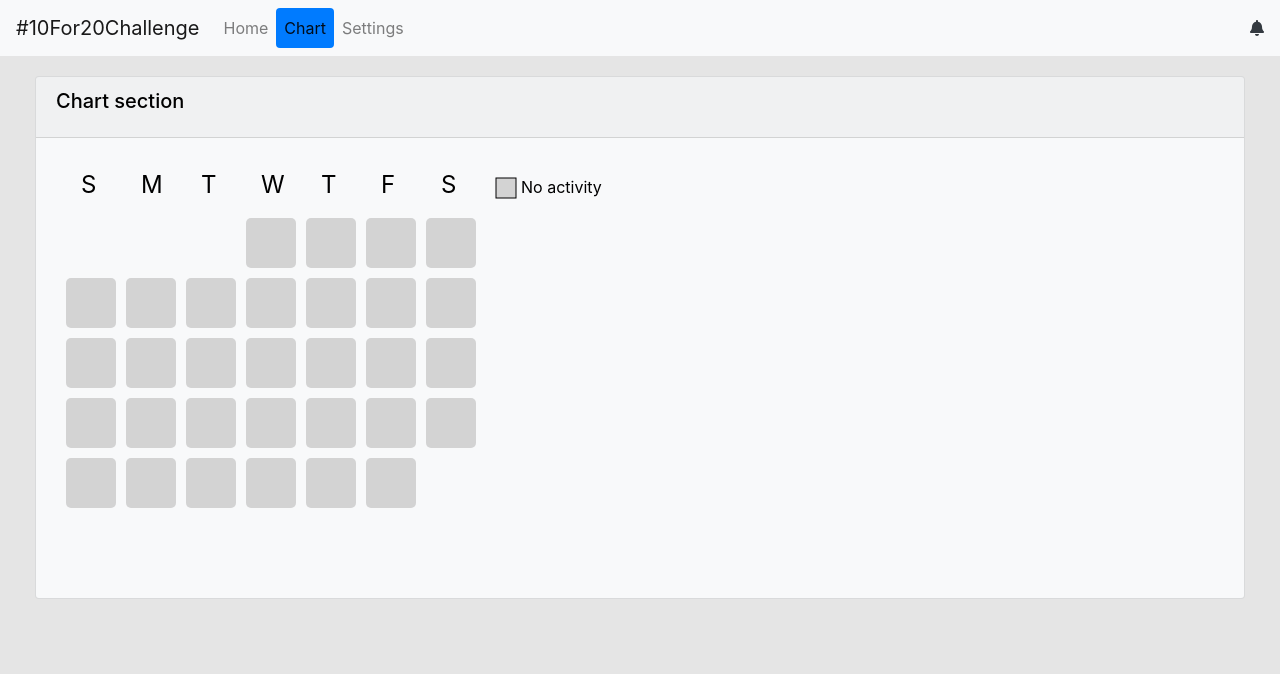
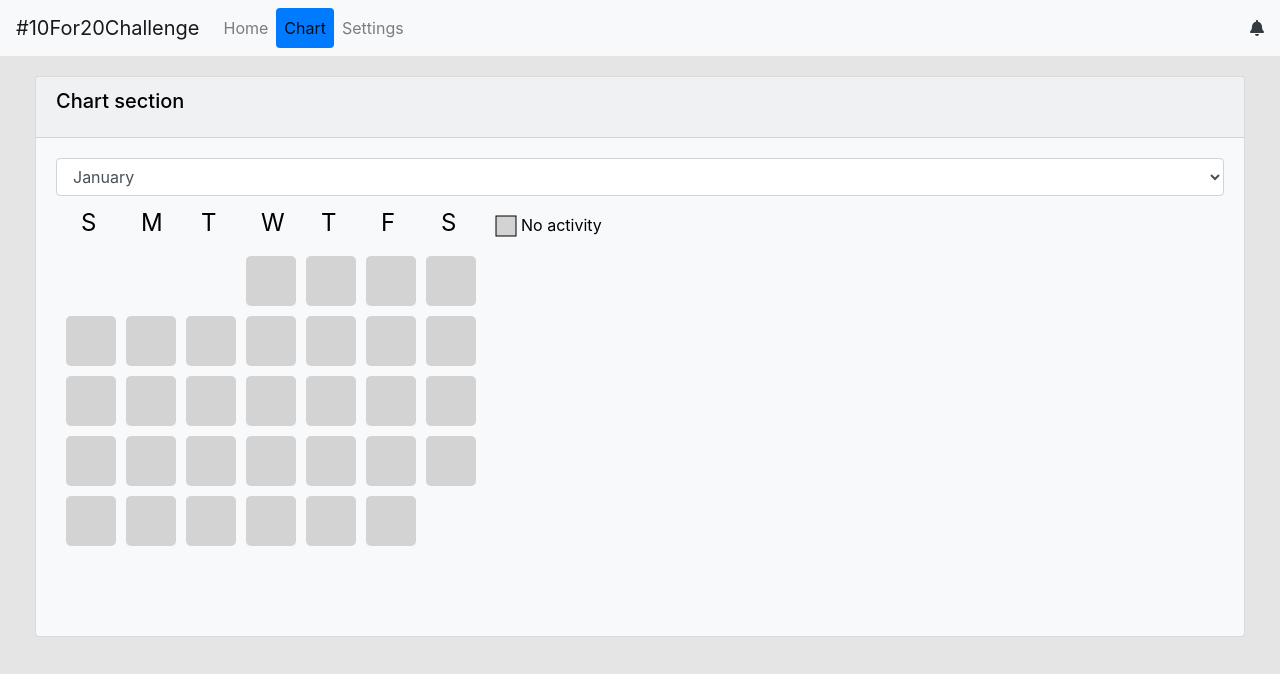
Before and after one commit to ceg9498/10for20challenge, a React (Create React App) app: page / in a window 1280 px wide. Both pictures are taken after a click on the button "Chart". Shown: the top 674 px of the page. Built offline with nearby package versions, Linux system fonts and the light colour scheme.

Commit message:
Add month selection.

```diff
--- a/src/components/Chart.tsx
+++ b/src/components/Chart.tsx
@@ -1,12 +1,14 @@
 import React from 'react';
 import Card from 'react-bootstrap/Card';
 import Container from 'react-bootstrap/Container';
+import Form from 'react-bootstrap/Form';
 import drawMonth from './charts/drawMonth';
 
 export default function Chart(props:any) {
+  const [month, setMonth] = React.useState(new Date().getMonth());
   let width = 600;
   let height = width * .7;
-  drawMonth(props.entries, props.tasks, height, width, new Date().getMonth(), props.colors, props.noneColor, props.theme);
+  drawMonth(props.entries, props.tasks, height, width, month, props.colors, props.noneColor, props.theme);
   return (
     <Container fluid={true} style={ props.style }>
       <Card bg={props.theme} style={{color: props.theme === "dark" ? "white" : "black"}}>
@@ -14,6 +16,23 @@ export default function Chart(props:any) {
           <Card.Title>Chart section</Card.Title>
         </Card.Header>
         <Card.Body>
+          <Form.Control as="select" name="month"
+            value={month.toString()}
+            onChange={(e:any)=>{e.preventDefault(); setMonth(parseInt(e.target.value));}}
+          >
+            <option value="0">January</option>
+            <option value="1">February</option>
+            <option value="2">March</option>
+            <option value="3">April</option>
+            <option value="4">May</option>
+            <option value="5">June</option>
+            <option value="6">July</option>
+            <option value="7">August</option>
+            <option value="8">September</option>
+            <option value="9">October</option>
+            <option value="10">November</option>
+            <option value="11">December</option>
+          </Form.Control>
           <div id="chart" />
         </Card.Body>
       </Card>
```
